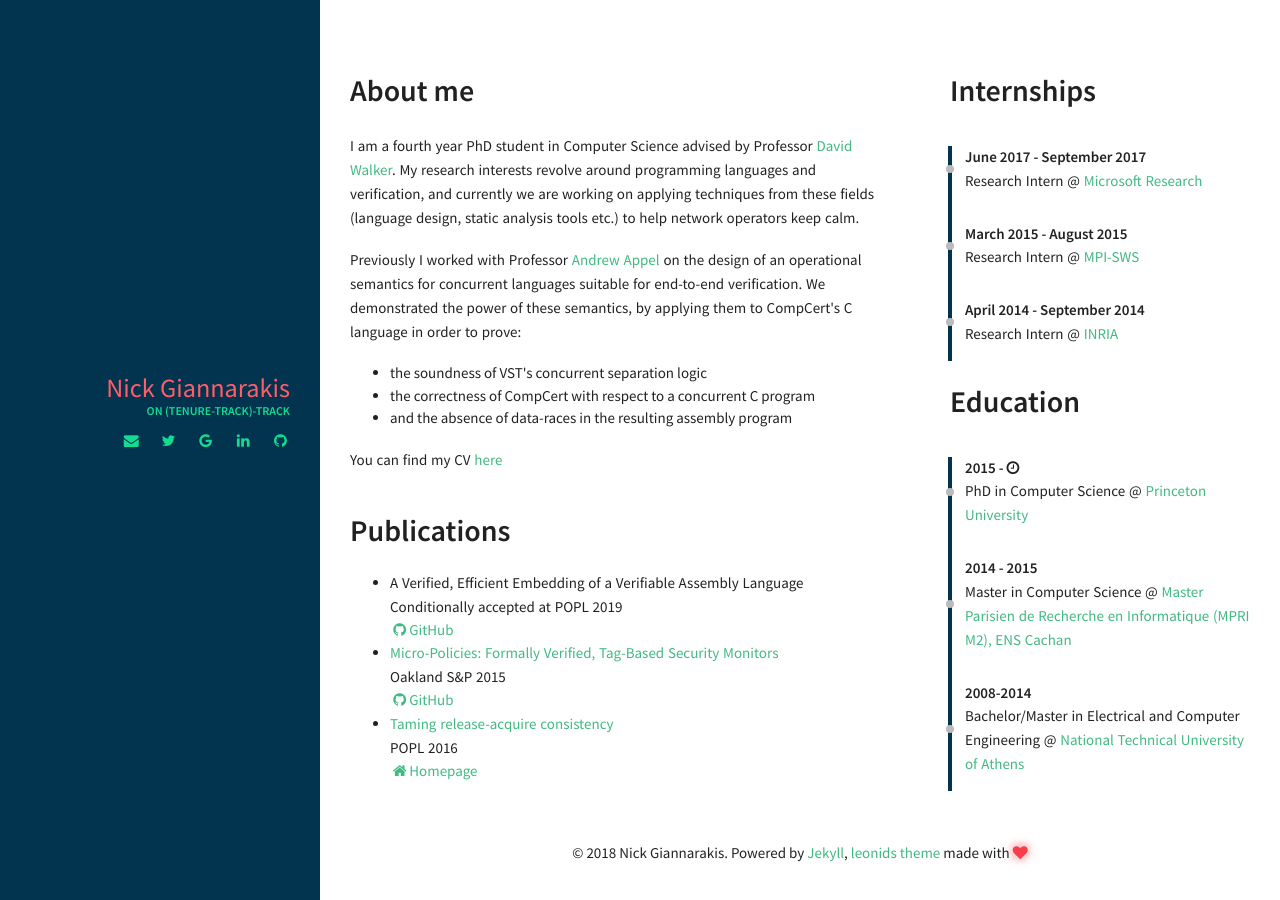
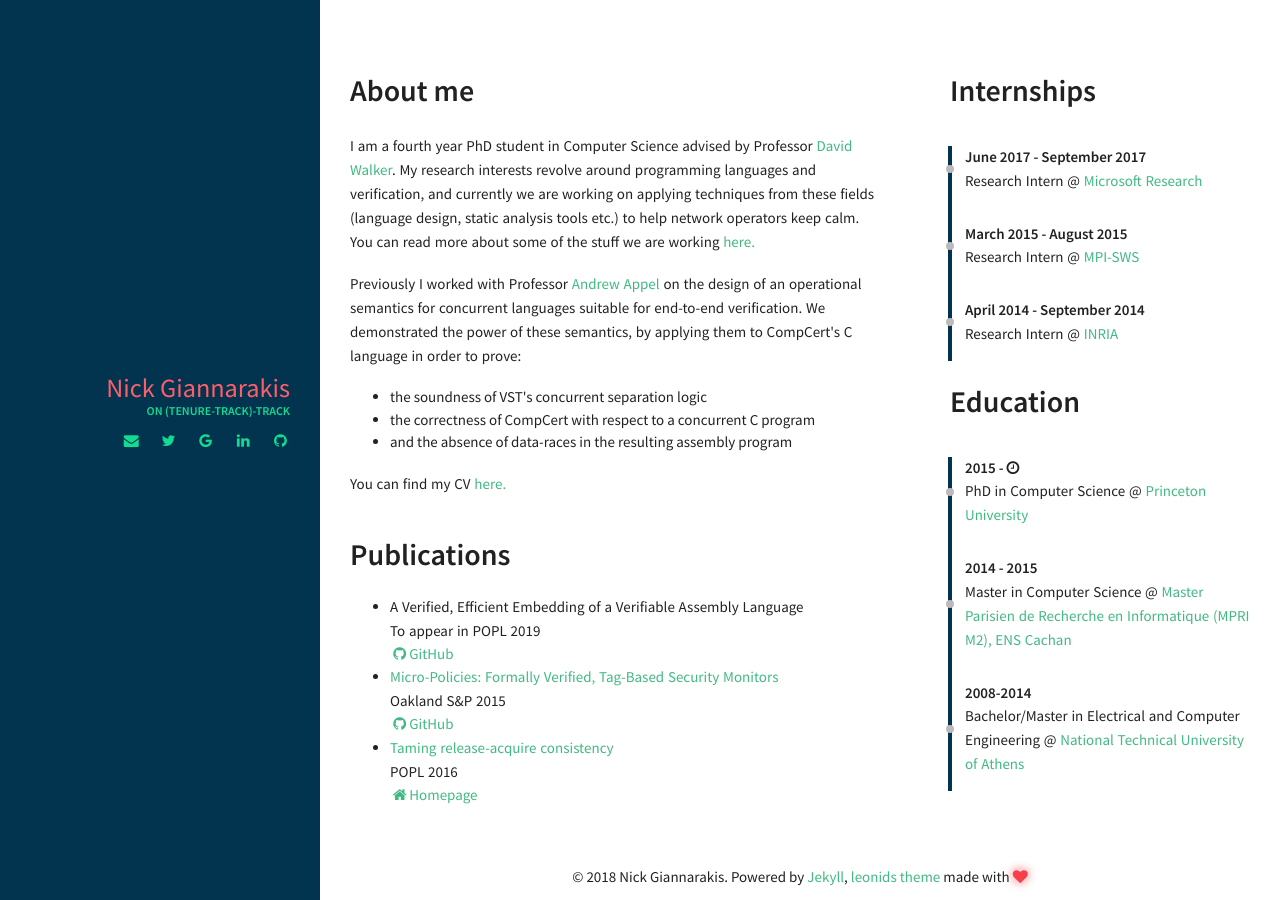
Before and after one commit to nickgian/nickgian.github.io, a Jekyll site: the page built from index.html, in a window 1280 px wide. Built offline with Jekyll 4.4.1, drawn with Linux system fonts in a browser that asks for light colours.

Commit message:
added src

```diff
--- a/_data/index/projects.yml
+++ b/_data/index/projects.yml
@@ -1,5 +1,5 @@
 - name: "A Verified, Efficient Embedding of a Verifiable Assembly Language"
-  descr: "Conditionally accepted at POPL 2019"
+  descr: "To appear in POPL 2019"
   github: "http://github.com/project-everest/vale"
 - name: "Micro-Policies: Formally Verified, Tag-Based Security Monitors"
   link: "http://prosecco.gforge.inria.fr/personal/hritcu/publications/micro-policies.pdf"
--- a/_includes/sections/about.html
+++ b/_includes/sections/about.html
@@ -6,7 +6,9 @@
     Walker</a>. My research interests revolve around programming
     languages and verification, and currently we are working on
     applying techniques from these fields (language design, static
-    analysis tools etc.) to help network operators keep calm.</p>
+    analysis tools etc.) to help network operators keep calm. You can
+    read more about some of the stuff we are
+    working <a href="popl-src.pdf"> here.</a></p></p>
 
     <p>
     Previously I worked with Professor
@@ -22,5 +24,5 @@
        </ul>
     </p>
 
-    <p>You can find my CV <a href="cv.pdf"> here</a></p>
+    <p>You can find my CV <a href="cv.pdf"> here.</a></p>
 </div>
```
Also changed, not shown: 1 other file.
